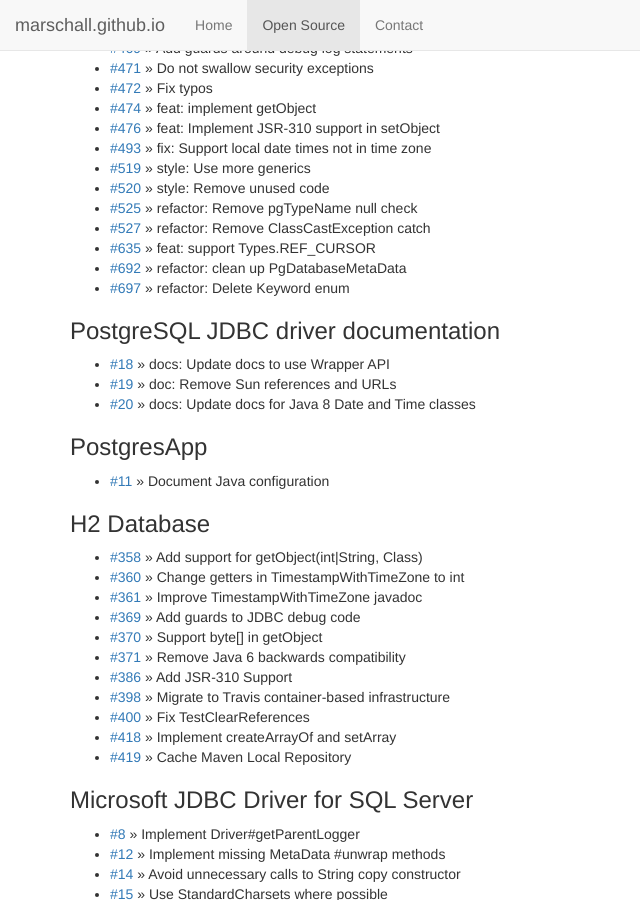
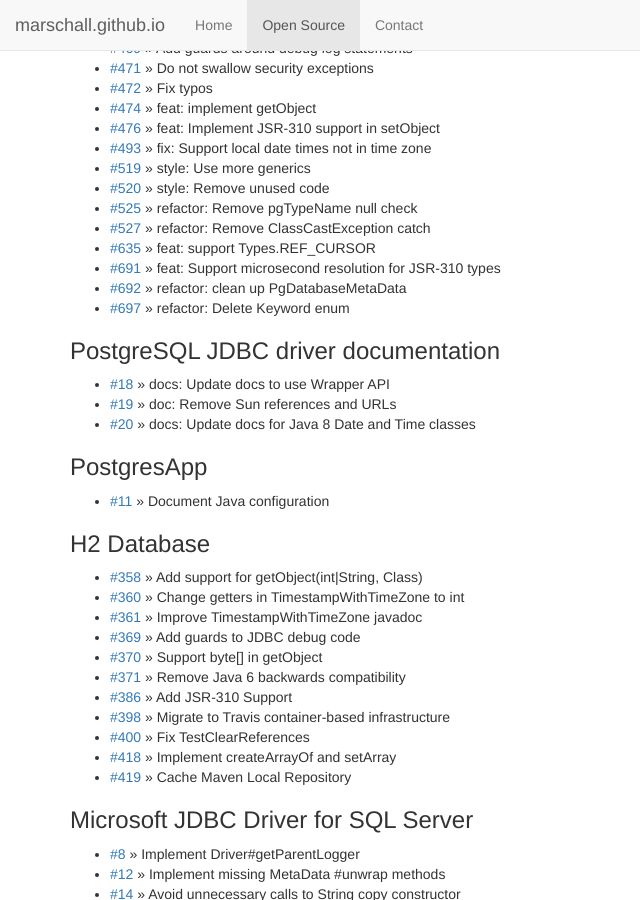
Before and after one commit to marschall/marschall.github.com, a Jekyll site: the page built from open-source.html, in a window 1280 px wide and 900 px high, scrolled down 3817 px. Shown: the whole window, without its empty margins (0-640 px from the left). Built offline with Jekyll 4.4.1, drawn with Linux system fonts in a browser that asks for light colours.

Commit message:
Add pgjdbc#691

```diff
--- a/open-source.html
+++ b/open-source.html
@@ -249,6 +249,7 @@
   <li><a href="https://github.com/pgjdbc/pgjdbc/pull/525">#525</a> &raquo; refactor: Remove pgTypeName null check</li>
   <li><a href="https://github.com/pgjdbc/pgjdbc/pull/527">#527</a> &raquo; refactor: Remove ClassCastException catch</li>
   <li><a href="https://github.com/pgjdbc/pgjdbc/pull/635">#635</a> &raquo; feat: support Types.REF_CURSOR</li>
+  <li><a href="https://github.com/pgjdbc/pgjdbc/pull/691">#691</a> &raquo; feat: Support microsecond resolution for JSR-310 types</li>
   <li><a href="https://github.com/pgjdbc/pgjdbc/pull/692">#692</a> &raquo; refactor: clean up PgDatabaseMetaData</li>
   <li><a href="https://github.com/pgjdbc/pgjdbc/pull/697">#697</a> &raquo; refactor: Delete Keyword enum</li>
 </ul>
```
